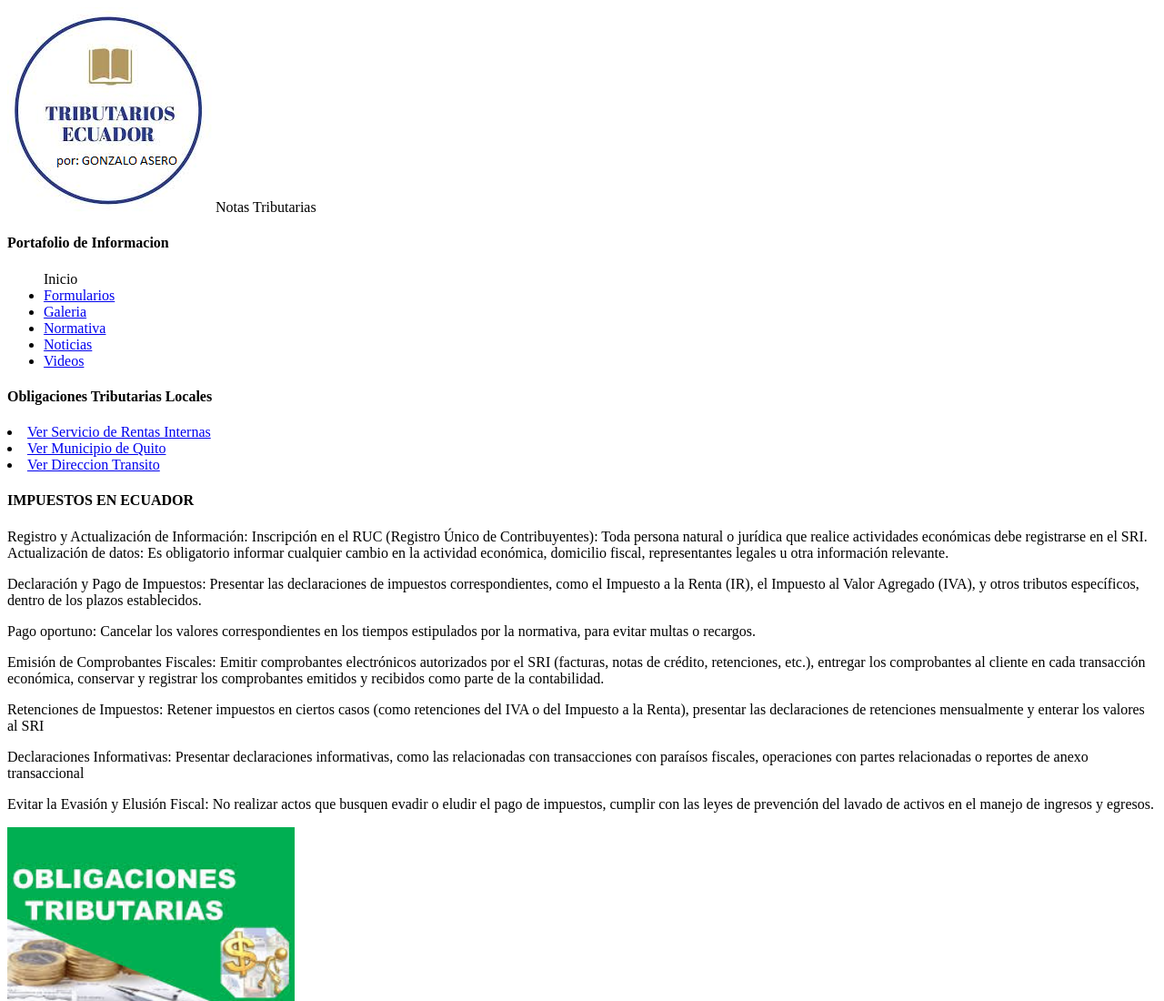
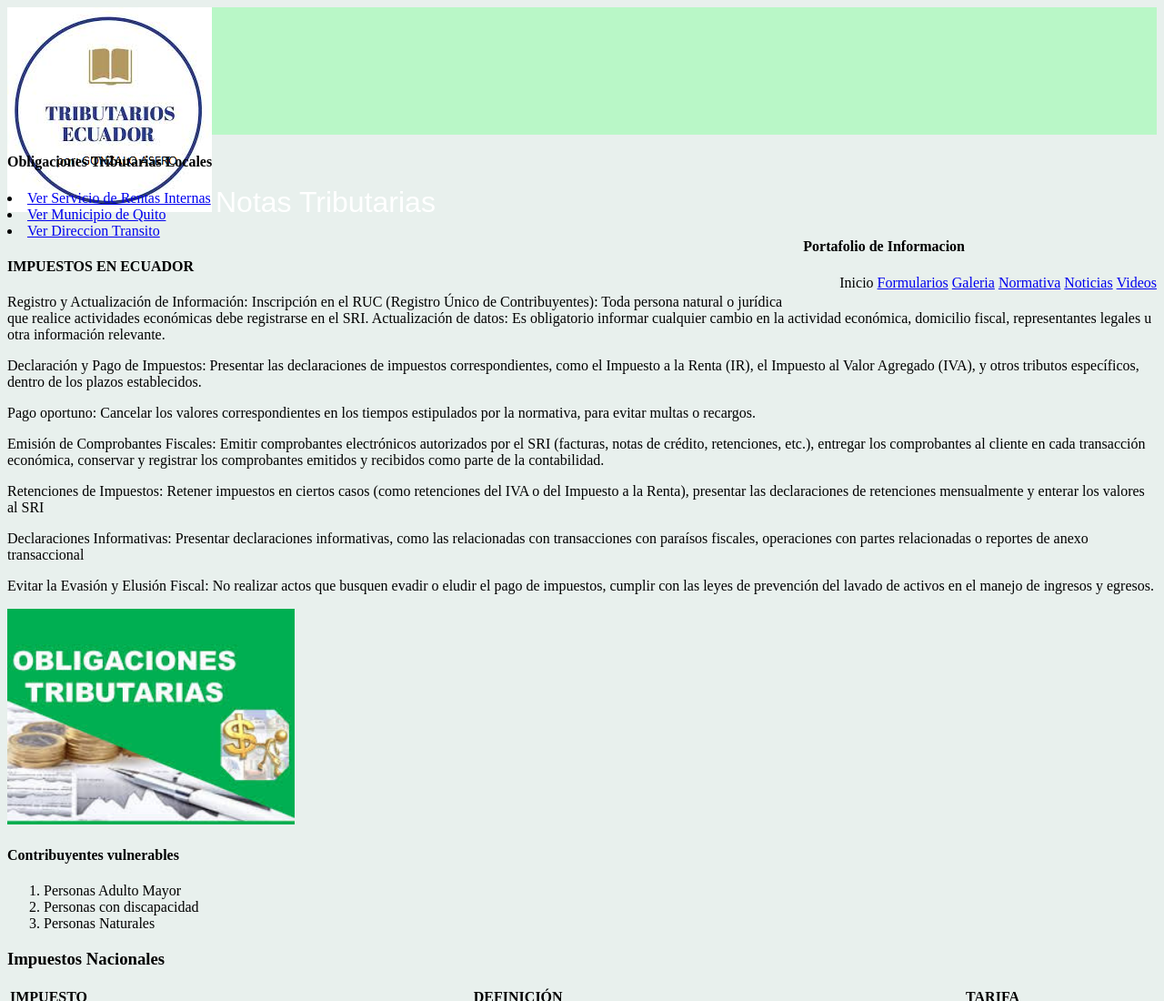
Before and after one commit to GonzaloA48/actualizacion, a plain HTML site: page index.html in a window 1280 px wide. Shown: the top 1100 px of the page at 91% size. Drawn offline with Linux system fonts and the light colour scheme.

Commit message:
hoja de estilos

```diff
--- /dev/null
+++ b/CSS/estilos.css
@@ -0,0 +1,28 @@
+body {
+    background-color: rgb(232, 240, 237);
+    }
+    .cabecera {
+        background-color: #b9f7c7;
+        height: 140px;
+    }
+    .cabecera.Tributarios{
+        width: 5%;
+    }
+    .cabecera .nombre-sitio {
+        color: white;
+        font-size: 2em;
+        font-family: Arial, Helvetica, sans-serif;
+    }
+    .menu{
+        float: right;
+    }
+    .menu ul{
+        list-style: none;
+    }
+    .menu ul li {
+        display: inline-block;
+    }
+    .menu ul li a:hover{
+        font-size: 1.3em;
+        text-decoration: underline;
+    }
--- a/index.html
+++ b/index.html
@@ -3,14 +3,15 @@
 <head>
     <meta charset="UTF-8">
     <meta name="viewport" content="width=device-width, initial-scale=1.0">
+    <link rel="stylesheet" href="CSS/estilos.css">
     <title>Blogs Gonzalo</title>
 </head>
 <body>
-    <header>
-        <img src="img/TRIBUTARIOS.png" alt="Logo Gonzalo">
-        <span>Notas Tributarias</span><br>
-        <h4>Portafolio de Informacion</h4>
-         <nav>
+    <header class="cabecera">
+        <img class="tributarios" src="img/TRIBUTARIOS.png" alt="Logo Gonzalo">
+        <span class="nombre-sitio">Notas Tributarias</span><br>
+         <nav class="menu">
+            <h4>Portafolio de Informacion</h4>
             <ul>
                 <li<a href="index.html">Inicio</a></li>
                 <li><a href="secundarias/Formularios.html">Formularios</a></li>
@@ -23,7 +24,7 @@
     </header>
     <div>
         <section>
-            <nav>
+            <nav class=>
                 <h4>Obligaciones Tributarias Locales</h4>
 
                      <li><a href="https://www.sri.gob.ec"target="_blank">Ver Servicio de Rentas Internas</a></li>
@@ -126,7 +127,6 @@
                      Los agentes de percepción no deben cobrar este impuesto ni registrarlo como tarifa 0%, sino como exento.</p>
             </aside>
 
-
         </section>
     </div>
     <footer>
```
Also changed, not shown: secundarias/Formularios.html (+21 -0 lines), img/tabla impuesto.jpg (added).
